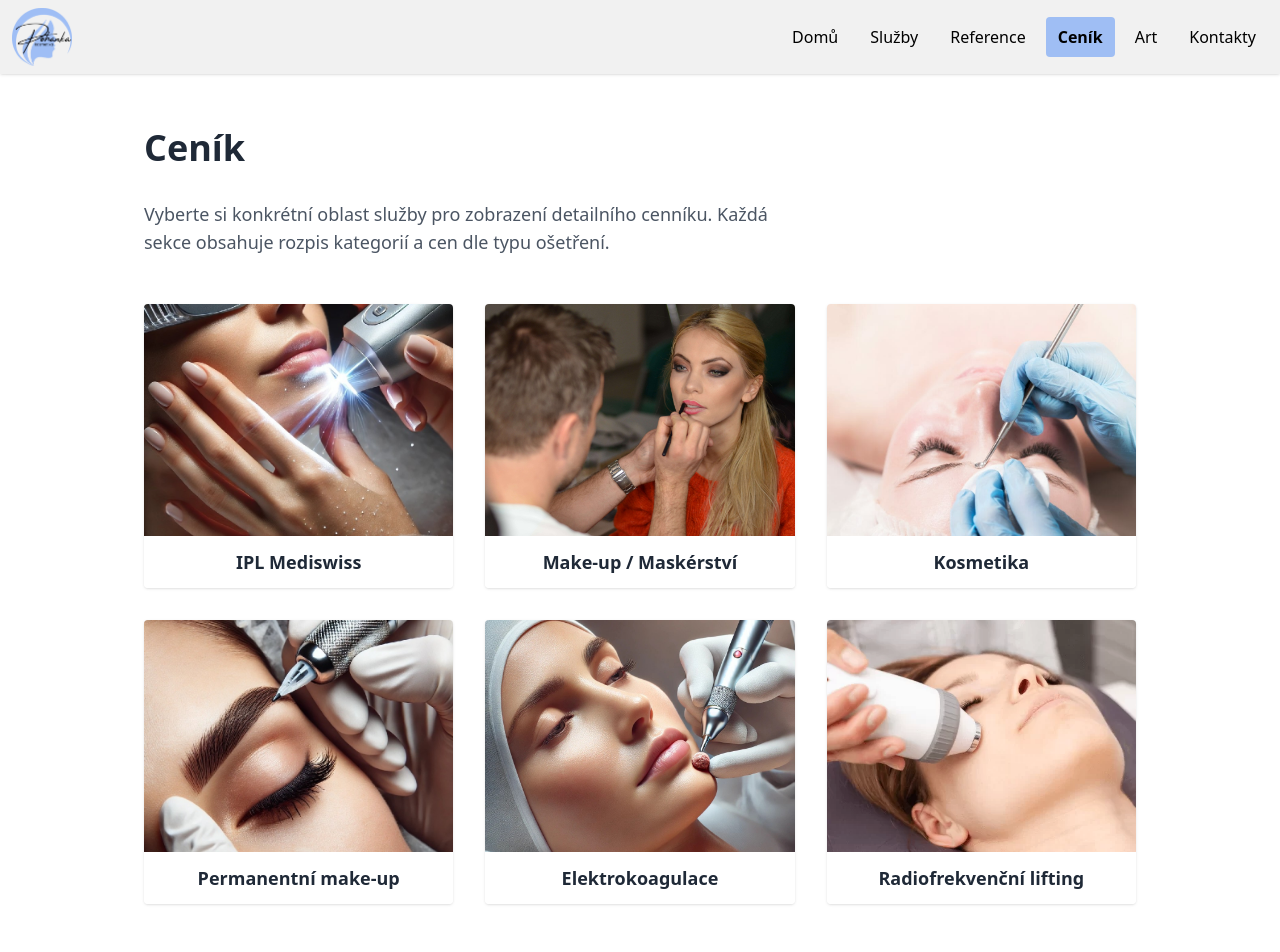
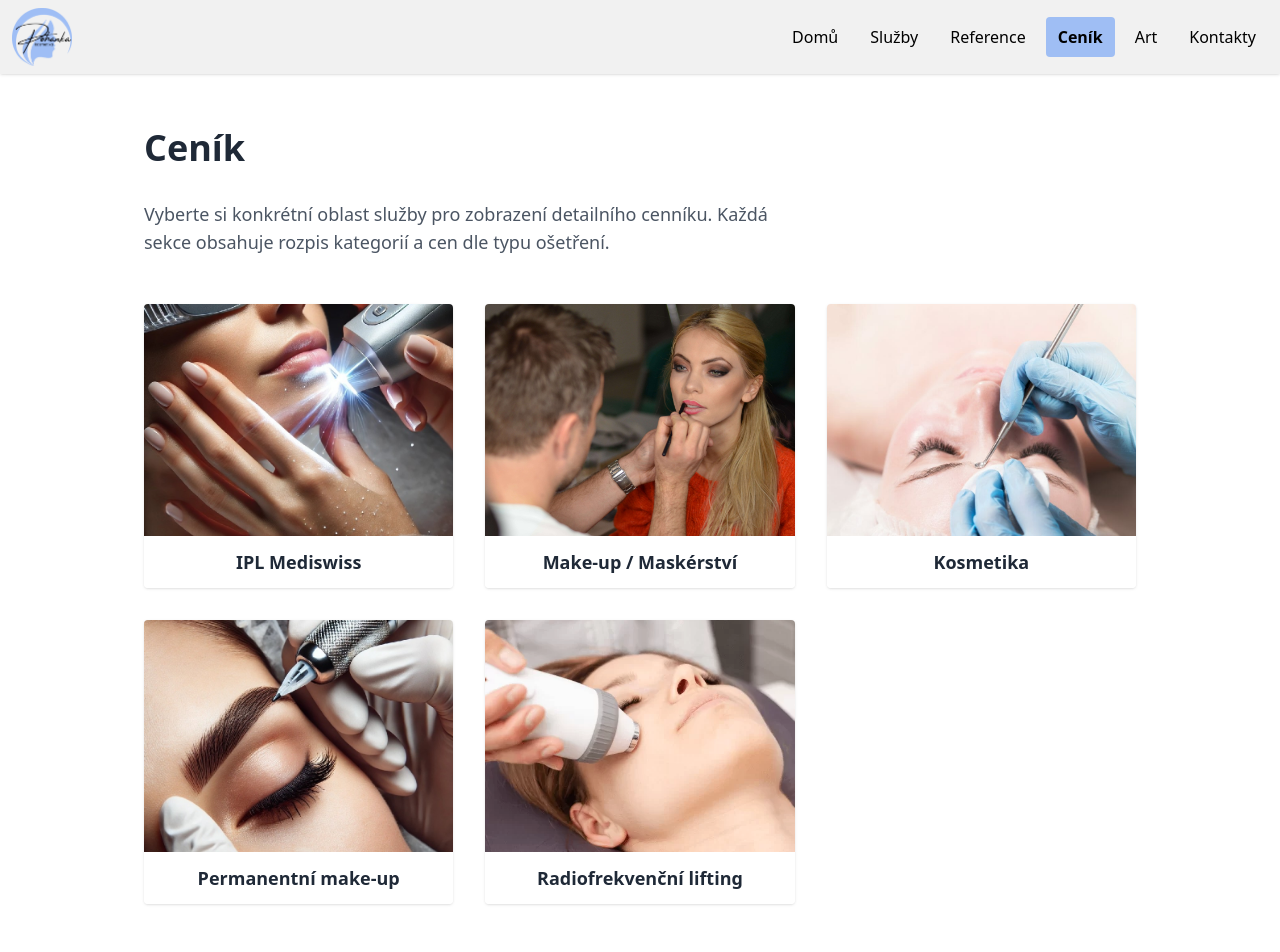
Before and after one commit to JanSladky/kosmetika-pohanka-next, a Next.js app: page /cenik in a window 1280 px wide. Shown: the top 952 px of the page. Built offline with nearby package versions, Linux system fonts and the light colour scheme.

Commit message:
Remove Elektrokoagulace from price list

```diff
--- a/src/app/cenik/[id]/page.tsx
+++ b/src/app/cenik/[id]/page.tsx
@@ -229,15 +229,6 @@ const ceniky: Record<
       },
     ],
   },
-  elektrok: {
-    title: "Elektrokoagulace",
-    sections: [
-      {
-        title: "Odstranění kožních útvarů",
-        items: [{ name: "Fibromy, mílie", price: "100 až 200 Kč / dle velikosti /" }],
-      },
-    ],
-  },
   radiolifting: {
     title: "Radiofrekvenční lifting",
     sections: [
--- a/src/app/cenik/page.tsx
+++ b/src/app/cenik/page.tsx
@@ -23,11 +23,6 @@ const categories = [
     id: "pmu",
     title: "Permanentní make-up",
     image: "/services/permanentnimakeup.jpg",
-  },
-  {
-    id: "elektrok",
-    title: "Elektrokoagulace",
-    image: "/services/elektrokoagulace.jpg",
   },
   {
     id: "radiolifting",
```
